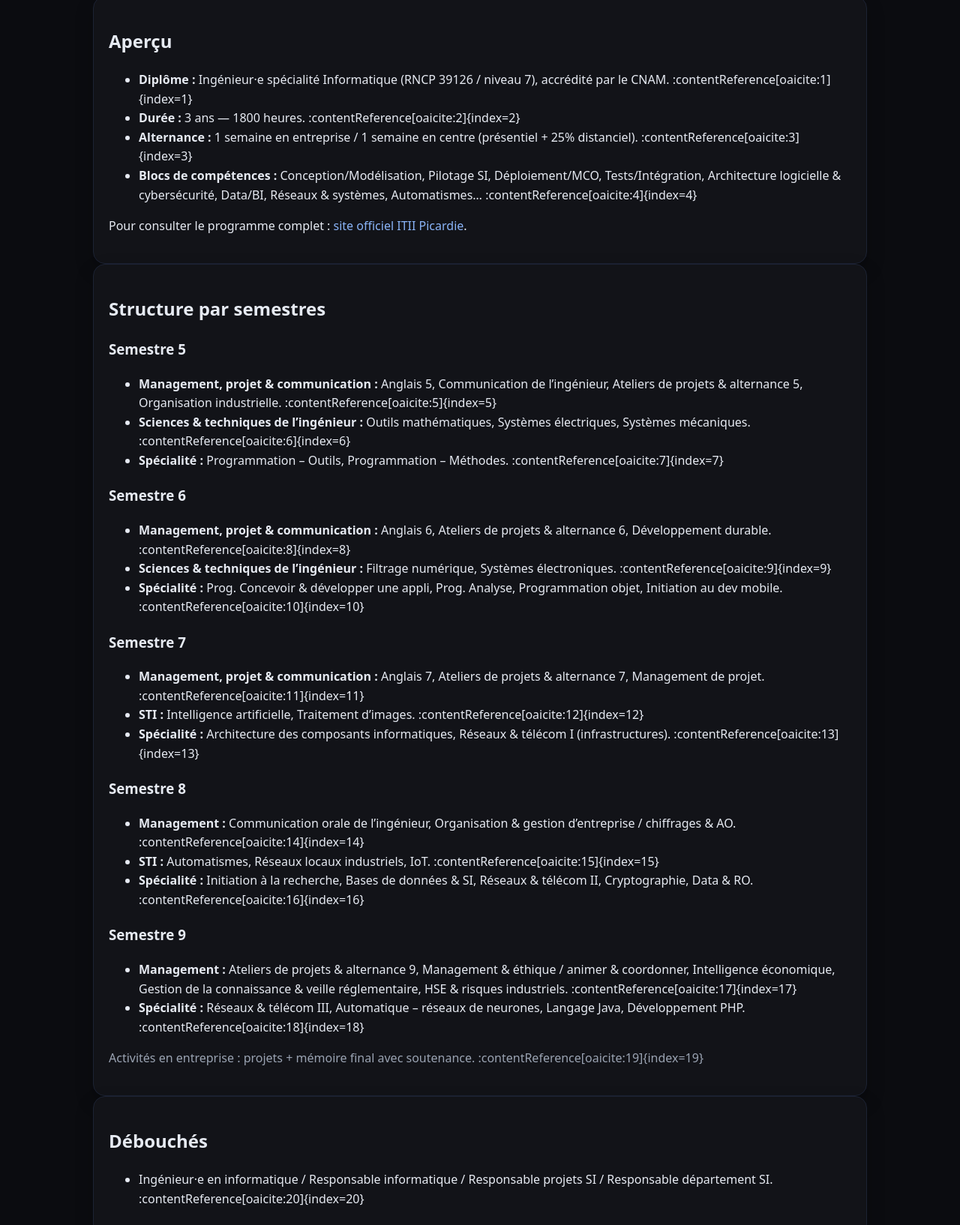
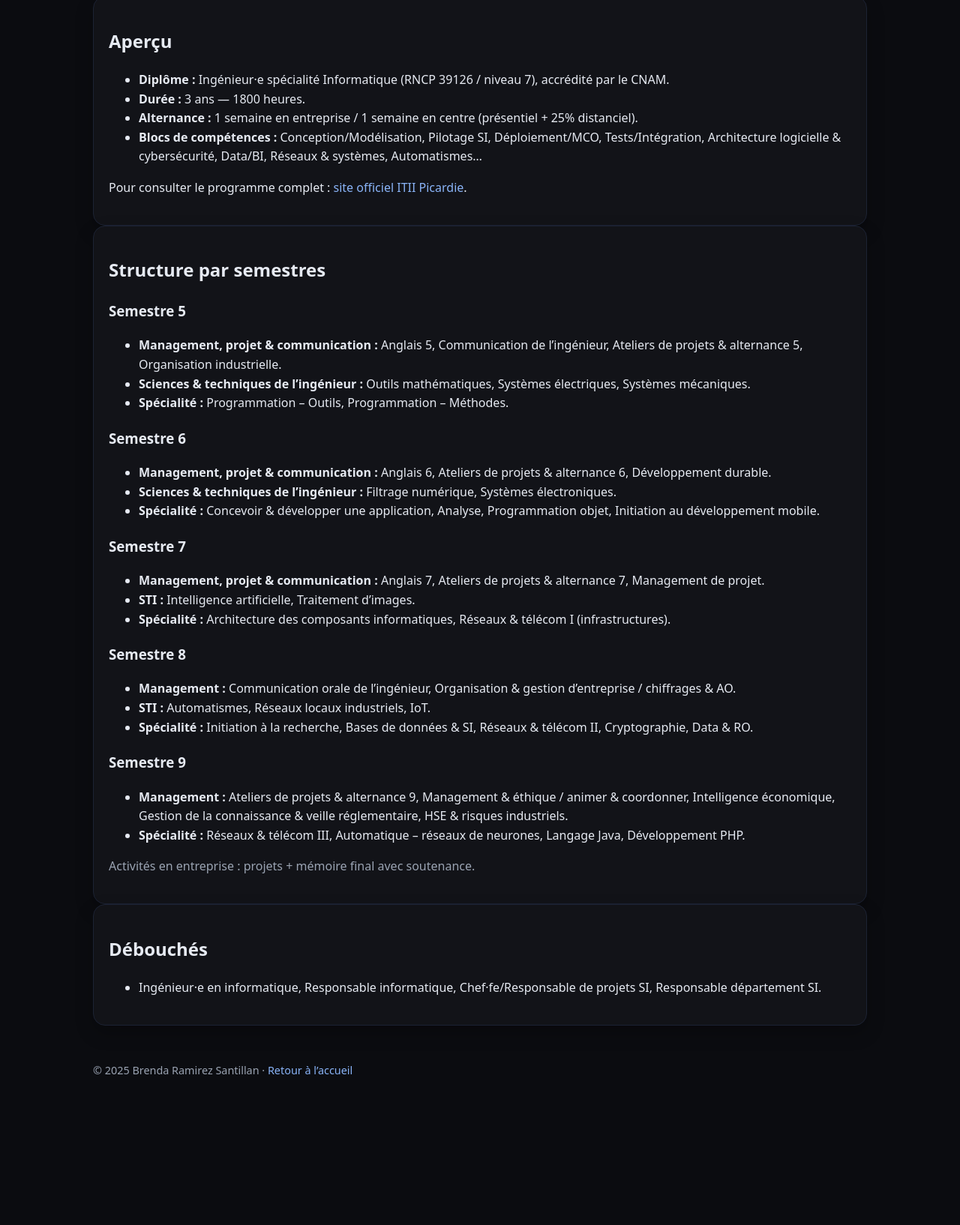
Before and after one commit to brenda-ramirez-santillan/brenda-ramirez-santillan.github.io, a plain HTML site: page programme.html in a window 1280 px wide. Shown: the part 110-1744 px from the top of the page at 75% size. After the commit the page ends 1589 px from the top, so only its background shows below. Drawn offline with Linux system fonts and the light colour scheme.

Commit message:
Update programme.html

```diff
--- a/programme.html
+++ b/programme.html
@@ -26,12 +26,14 @@
     <section class="card">
       <h2>Aperçu</h2>
       <ul>
-        <li><strong>Diplôme :</strong> Ingénieur·e spécialité Informatique (RNCP 39126 / niveau 7), accrédité par le CNAM. :contentReference[oaicite:1]{index=1}</li>
-        <li><strong>Durée :</strong> 3 ans — 1800 heures. :contentReference[oaicite:2]{index=2}</li>
-        <li><strong>Alternance :</strong> 1 semaine en entreprise / 1 semaine en centre (présentiel + 25% distanciel). :contentReference[oaicite:3]{index=3}</li>
-        <li><strong>Blocs de compétences :</strong> Conception/Modélisation, Pilotage SI, Déploiement/MCO, Tests/Intégration, Architecture logicielle & cybersécurité, Data/BI, Réseaux & systèmes, Automatismes… :contentReference[oaicite:4]{index=4}</li>
+        <li><strong>Diplôme :</strong> Ingénieur·e spécialité Informatique (RNCP 39126 / niveau 7), accrédité par le CNAM.</li>
+        <li><strong>Durée :</strong> 3 ans — 1800 heures.</li>
+        <li><strong>Alternance :</strong> 1 semaine en entreprise / 1 semaine en centre (présentiel + 25% distanciel).</li>
+        <li><strong>Blocs de compétences :</strong> Conception/Modélisation, Pilotage SI, Déploiement/MCO, Tests/Intégration, Architecture logicielle & cybersécurité, Data/BI, Réseaux & systèmes, Automatismes…</li>
       </ul>
-      <p>Pour consulter le programme complet : <a href="https://www.itii-picardie.fr/filieres/ingenieur-informatique/" target="_blank" rel="noopener">site officiel ITII Picardie</a>.</p>
+      <p>Pour consulter le programme complet :
+        <a href="https://www.itii-picardie.fr/filieres/ingenieur-informatique/" target="_blank" rel="noopener">site officiel ITII Picardie</a>.
+      </p>
     </section>
 
     <section class="card">
@@ -39,45 +41,45 @@
 
       <h3>Semestre 5</h3>
       <ul>
-        <li><strong>Management, projet & communication :</strong> Anglais 5, Communication de l’ingénieur, Ateliers de projets & alternance 5, Organisation industrielle. :contentReference[oaicite:5]{index=5}</li>
-        <li><strong>Sciences & techniques de l’ingénieur :</strong> Outils mathématiques, Systèmes électriques, Systèmes mécaniques. :contentReference[oaicite:6]{index=6}</li>
-        <li><strong>Spécialité :</strong> Programmation – Outils, Programmation – Méthodes. :contentReference[oaicite:7]{index=7}</li>
+        <li><strong>Management, projet & communication :</strong> Anglais 5, Communication de l’ingénieur, Ateliers de projets & alternance 5, Organisation industrielle.</li>
+        <li><strong>Sciences & techniques de l’ingénieur :</strong> Outils mathématiques, Systèmes électriques, Systèmes mécaniques.</li>
+        <li><strong>Spécialité :</strong> Programmation – Outils, Programmation – Méthodes.</li>
       </ul>
 
       <h3>Semestre 6</h3>
       <ul>
-        <li><strong>Management, projet & communication :</strong> Anglais 6, Ateliers de projets & alternance 6, Développement durable. :contentReference[oaicite:8]{index=8}</li>
-        <li><strong>Sciences & techniques de l’ingénieur :</strong> Filtrage numérique, Systèmes électroniques. :contentReference[oaicite:9]{index=9}</li>
-        <li><strong>Spécialité :</strong> Prog. Concevoir & développer une appli, Prog. Analyse, Programmation objet, Initiation au dev mobile. :contentReference[oaicite:10]{index=10}</li>
+        <li><strong>Management, projet & communication :</strong> Anglais 6, Ateliers de projets & alternance 6, Développement durable.</li>
+        <li><strong>Sciences & techniques de l’ingénieur :</strong> Filtrage numérique, Systèmes électroniques.</li>
+        <li><strong>Spécialité :</strong> Concevoir & développer une application, Analyse, Programmation objet, Initiation au développement mobile.</li>
       </ul>
 
       <h3>Semestre 7</h3>
       <ul>
-        <li><strong>Management, projet & communication :</strong> Anglais 7, Ateliers de projets & alternance 7, Management de projet. :contentReference[oaicite:11]{index=11}</li>
-        <li><strong>STI :</strong> Intelligence artificielle, Traitement d’images. :contentReference[oaicite:12]{index=12}</li>
-        <li><strong>Spécialité :</strong> Architecture des composants informatiques, Réseaux & télécom I (infrastructures). :contentReference[oaicite:13]{index=13}</li>
+        <li><strong>Management, projet & communication :</strong> Anglais 7, Ateliers de projets & alternance 7, Management de projet.</li>
+        <li><strong>STI :</strong> Intelligence artificielle, Traitement d’images.</li>
+        <li><strong>Spécialité :</strong> Architecture des composants informatiques, Réseaux & télécom I (infrastructures).</li>
       </ul>
 
       <h3>Semestre 8</h3>
       <ul>
-        <li><strong>Management :</strong> Communication orale de l’ingénieur, Organisation & gestion d’entreprise / chiffrages & AO. :contentReference[oaicite:14]{index=14}</li>
-        <li><strong>STI :</strong> Automatismes, Réseaux locaux industriels, IoT. :contentReference[oaicite:15]{index=15}</li>
-        <li><strong>Spécialité :</strong> Initiation à la recherche, Bases de données & SI, Réseaux & télécom II, Cryptographie, Data & RO. :contentReference[oaicite:16]{index=16}</li>
+        <li><strong>Management :</strong> Communication orale de l’ingénieur, Organisation & gestion d’entreprise / chiffrages & AO.</li>
+        <li><strong>STI :</strong> Automatismes, Réseaux locaux industriels, IoT.</li>
+        <li><strong>Spécialité :</strong> Initiation à la recherche, Bases de données & SI, Réseaux & télécom II, Cryptographie, Data & RO.</li>
       </ul>
 
       <h3>Semestre 9</h3>
       <ul>
-        <li><strong>Management :</strong> Ateliers de projets & alternance 9, Management & éthique / animer & coordonner, Intelligence économique, Gestion de la connaissance & veille réglementaire, HSE & risques industriels. :contentReference[oaicite:17]{index=17}</li>
-        <li><strong>Spécialité :</strong> Réseaux & télécom III, Automatique – réseaux de neurones, Langage Java, Développement PHP. :contentReference[oaicite:18]{index=18}</li>
+        <li><strong>Management :</strong> Ateliers de projets & alternance 9, Management & éthique / animer & coordonner, Intelligence économique, Gestion de la connaissance & veille réglementaire, HSE & risques industriels.</li>
+        <li><strong>Spécialité :</strong> Réseaux & télécom III, Automatique – réseaux de neurones, Langage Java, Développement PHP.</li>
       </ul>
 
-      <p class="muted">Activités en entreprise : projets + mémoire final avec soutenance. :contentReference[oaicite:19]{index=19}</p>
+      <p class="muted">Activités en entreprise : projets + mémoire final avec soutenance.</p>
     </section>
 
     <section class="card">
       <h2>Débouchés</h2>
       <ul>
-        <li>Ingénieur·e en informatique / Responsable informatique / Responsable projets SI / Responsable département SI. :contentReference[oaicite:20]{index=20}</li>
+        <li>Ingénieur·e en informatique, Responsable informatique, Chef·fe/Responsable de projets SI, Responsable département SI.</li>
       </ul>
     </section>
 
```
